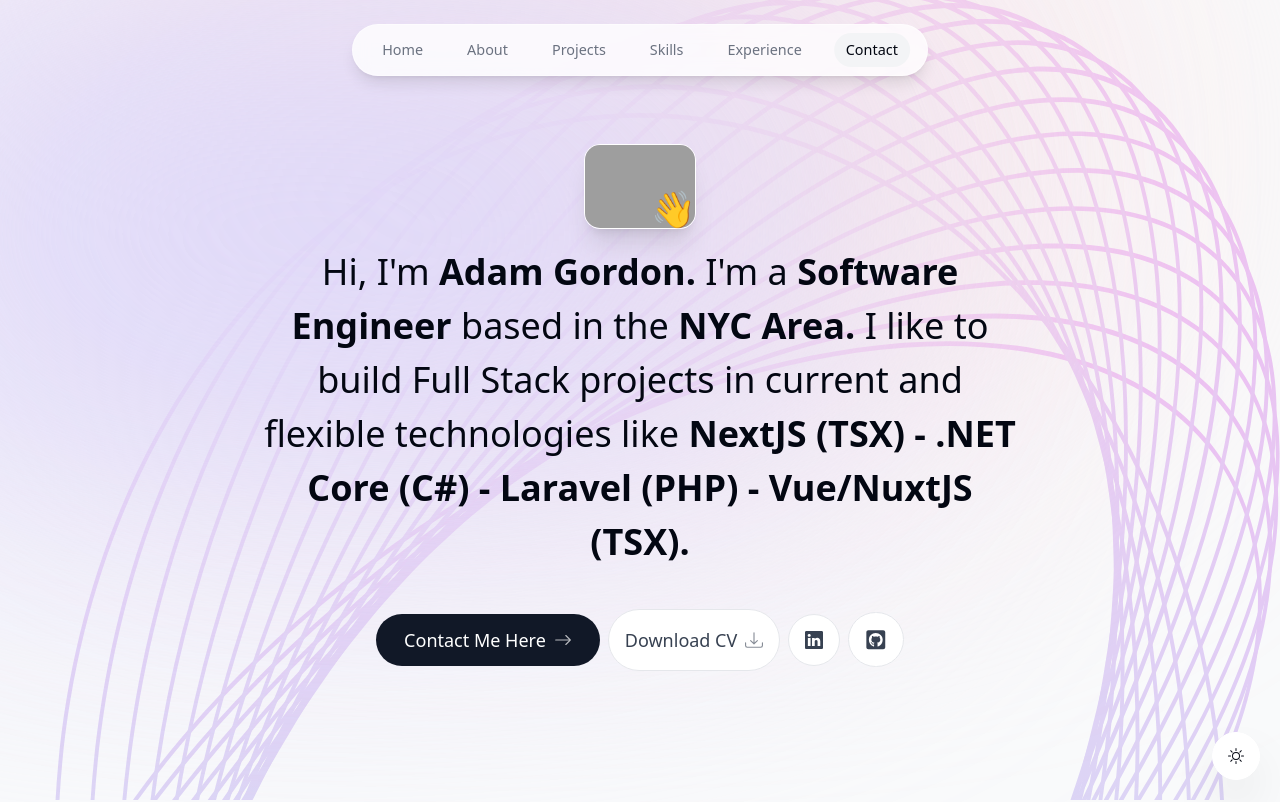
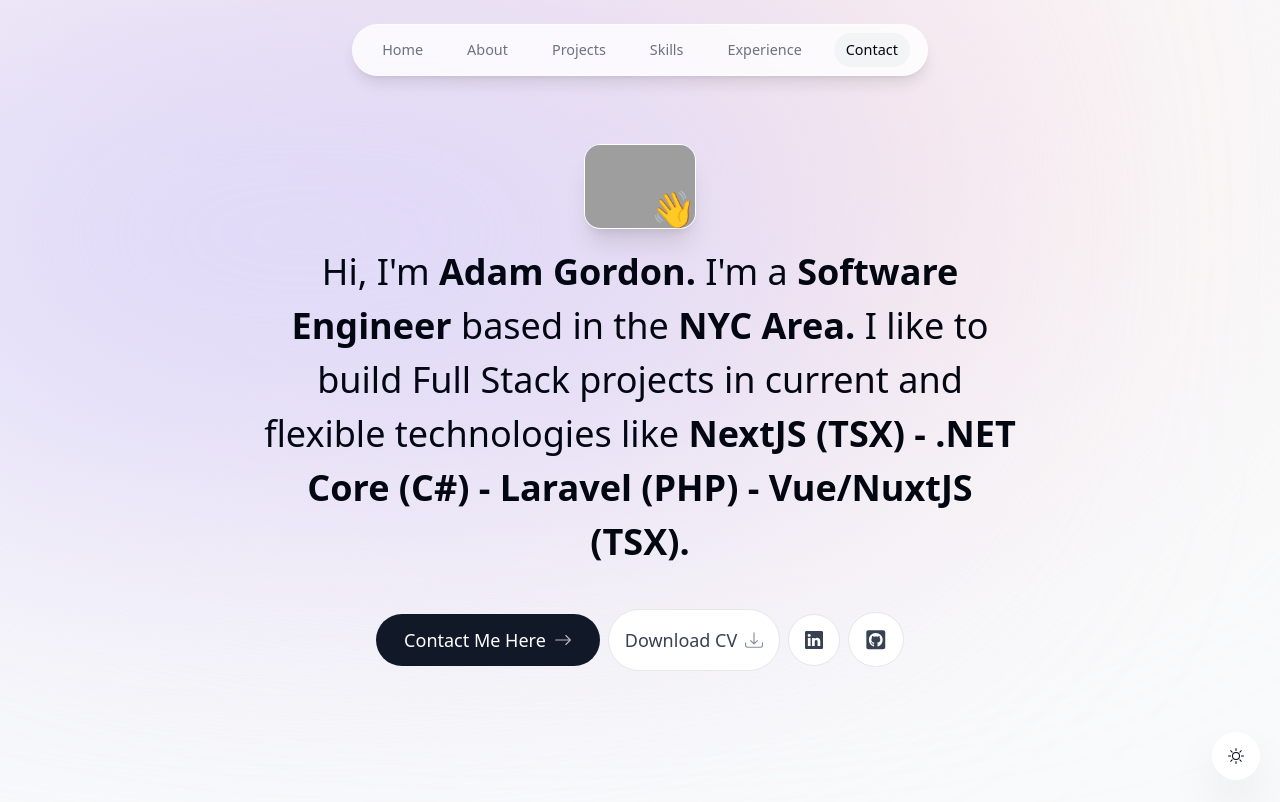
Before and after one commit to AdamGordonNY/portfolio3.0, a Next.js app: page / in a window 1280 px wide. Shown: the top 802 px of the page. Built offline with nearby package versions, Linux system fonts and the light colour scheme; no server answers; grey boxes are pictures that could not be loaded.

Commit message:
removed background image

```diff
--- a/app/layout.tsx
+++ b/app/layout.tsx
@@ -46,10 +46,6 @@
         {" "}
         <ActiveSectionContextProvider>
           <ThemeContextProvider>
-            <div
-              className="fixed inset-0 -z-10 bg-landing-pattern bg-cover bg-no-repeat opacity-25"
-              aria-hidden="true"
-            ></div>{" "}
             <div className="absolute -top-24 right-44 -z-10 size-[31.25rem] rounded-full bg-[#fbe2e3] blur-[10rem] dark:bg-[#946263] sm:w-[68.75rem]"></div>
             <div className="absolute -top-4 left-[-35rem] -z-10 h-[31.25rem] w-[50rem] rounded-full bg-[#dbd7fb] blur-[10rem] dark:bg-[#676394] sm:w-[68.75rem] md:left-[-33rem] lg:left-[-28rem] xl:-left-60 2xl:-left-20"></div>
             <div className="relative z-10">
--- a/app/page.tsx
+++ b/app/page.tsx
@@ -12,10 +12,14 @@
     <div className="z-1 flex min-h-screen w-full flex-col items-center ">
       <Intro />
       <SectionDivider />
-      <About /> <SectionDivider />
-      <Projects /> <SectionDivider />
-      <Skills /> <SectionDivider />
+      <About />
+      <SectionDivider />
+      <Projects />
+      <SectionDivider />
+      <Skills />
+      <SectionDivider />
       <Experience />
+      <SectionDivider />
       <Contact />
     </div>
   );
```
